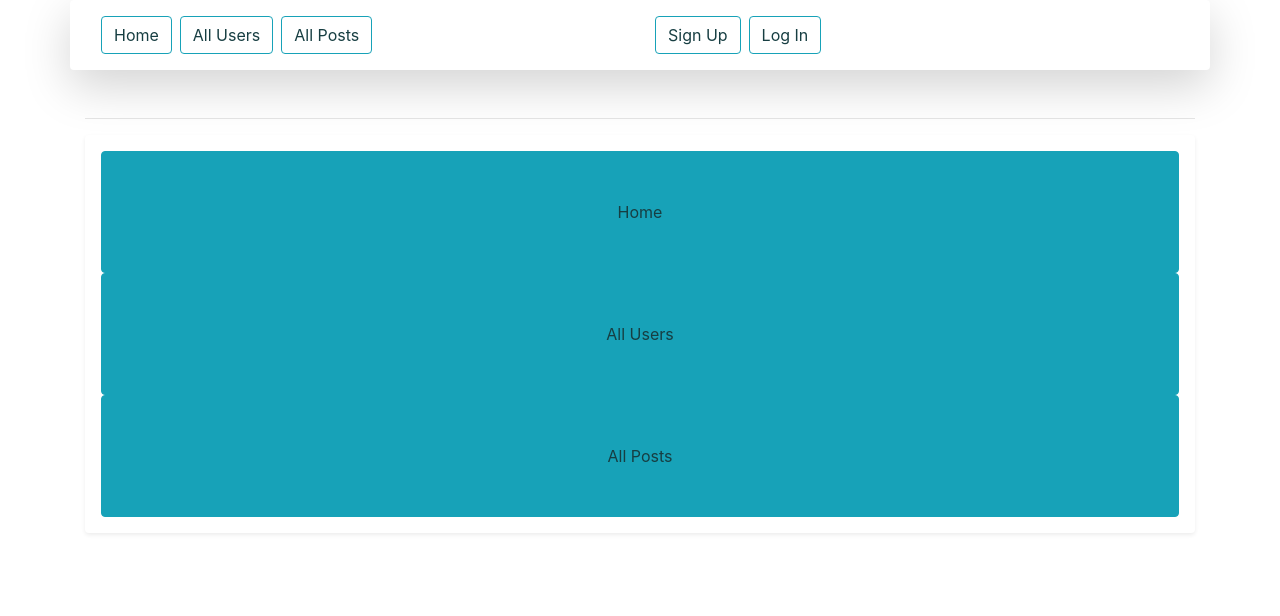
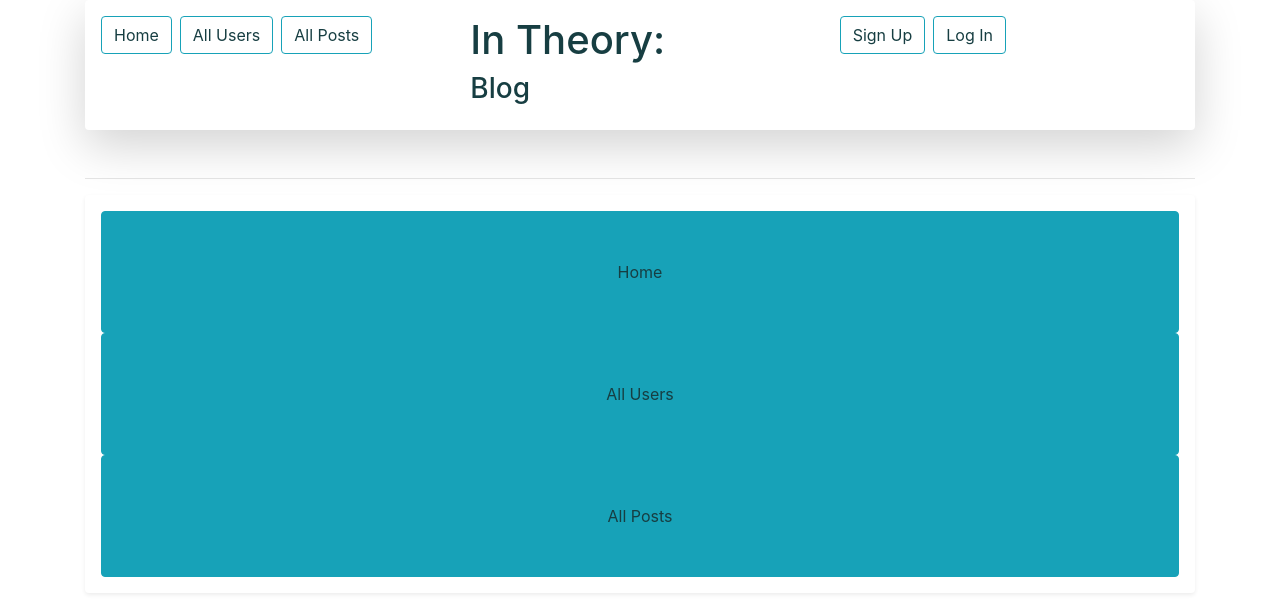
Before and after one commit to Tsunamins/InTheoryBlog, a React (Create React App) app in the folder in-theory-frontend/: page / in a window 1280 px wide. Shown: the top 616 px of the page. Built offline with nearby package versions, Linux system fonts and the light colour scheme; no server answers.

Commit message:
Add a title to header

```diff
--- a/in-theory-frontend/src/App.js
+++ b/in-theory-frontend/src/App.js
@@ -17,7 +17,7 @@ import AllUsers from './components/posts/AllUsers'
 import UserDetails from './components/posts/UserDetails'
 import FeatureNav from './components/layout/FeatureNav';
 import UserNav from './components/layout/UserNav'
-import Logout from './components/auth/Logout'
+import Title from './components/layout/Title'
 
 
 
@@ -47,10 +47,15 @@ class App extends React.Component {
     const users = this.props.allUsers
     return (
       <div className="App container">
-      <div className="row shadow-lg p-3 mb-5 bg-white rounded">
+      <div className="shadow-lg p-3 mb-5 bg-white rounded">
+
+      <div className="row">
           <LandingNav />
+          <Title />
+
           { currentUser.length > 0 ?
               <UserNav /> : <AuthNav />  }
+      </div>
       </div>
 
       <div>
--- /dev/null
+++ b/in-theory-frontend/src/components/layout/Title.js
@@ -0,0 +1,19 @@
+import React from "react";
+
+const Title = () => {
+
+
+  return(
+    <div className="col">
+
+        <h1>In Theory:</h1>
+        <h3>Blog</h3>
+
+    </div>
+
+    );
+  }
+
+
+
+export default (Title)
```
